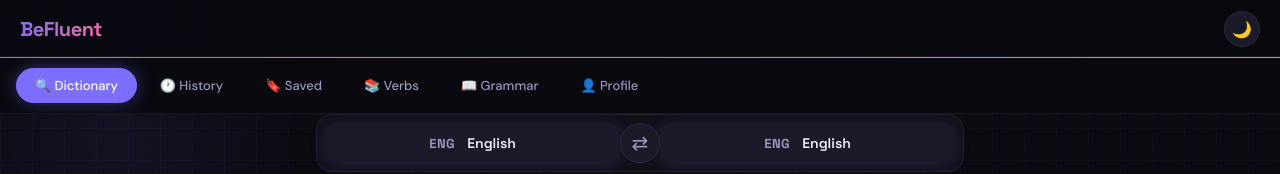
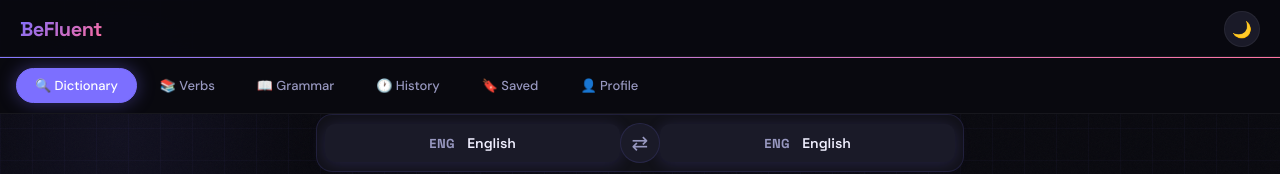
Before and after one commit to bokigolic/befluent, a React (Vite) app: page / in a window 1280 px wide. Both pictures are taken after a click on the button "Skip". Shown: the top 174 px of the page. Built offline with nearby package versions, Linux system fonts and the light colour scheme.

Commit message:
changing order

```diff
--- a/src/components/TabBar/TabBar.jsx
+++ b/src/components/TabBar/TabBar.jsx
@@ -4,10 +4,10 @@ import styles from './TabBar.module.css'
 
 const TABS = [
   { id: 'dictionary', label: '🔍 Dictionary' },
+  { id: 'verbs',      label: '📚 Verbs' },
+  { id: 'grammar',    label: '📖 Grammar' },
   { id: 'history',    label: '🕐 History' },
   { id: 'saved',      label: '🔖 Saved' },
-  { id: 'verbs',      label: '📚 Verbs' },
-  { id: 'grammar',    label: '📖 Grammar' },
   { id: 'profile',    label: '👤 Profile' },
 ]
 
```
